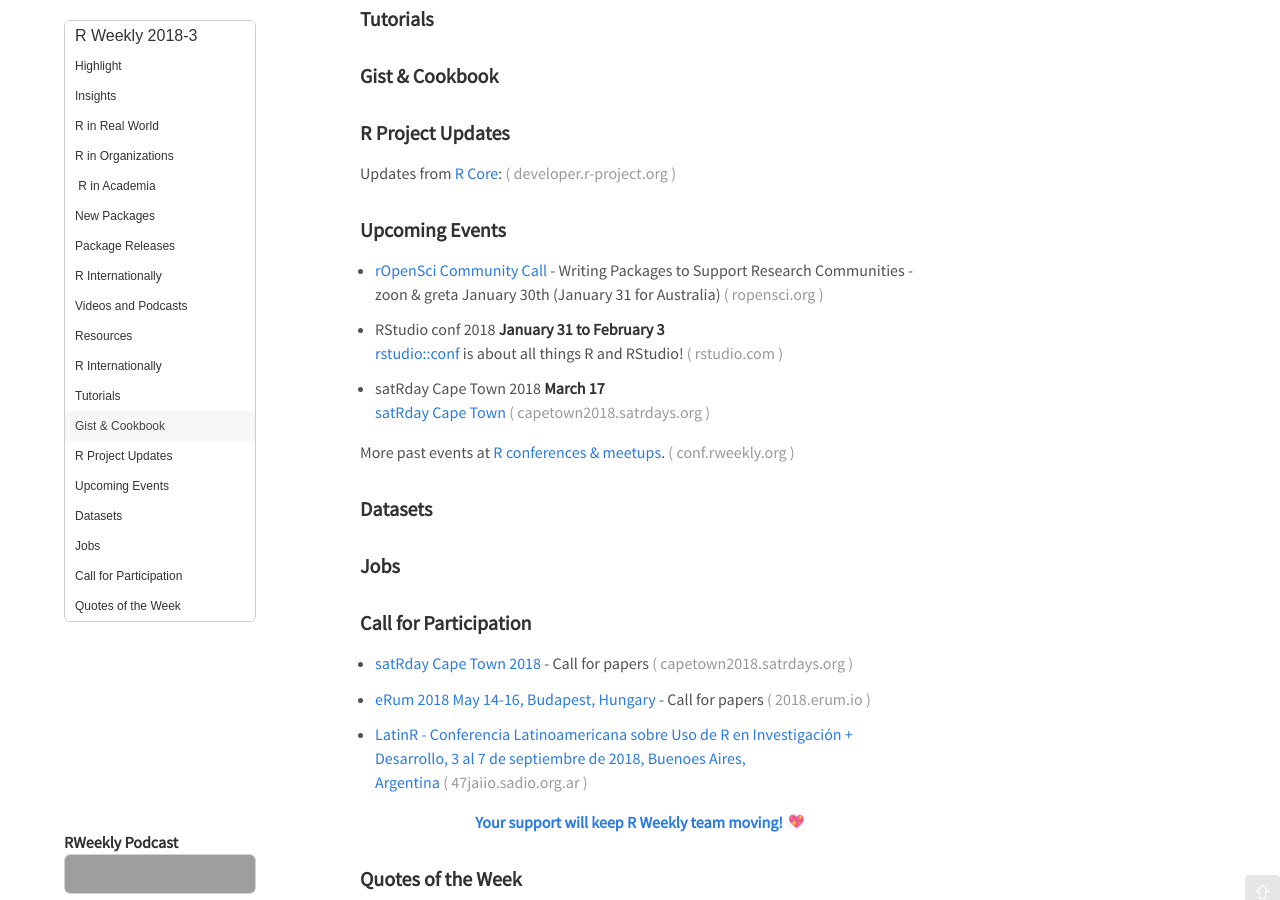
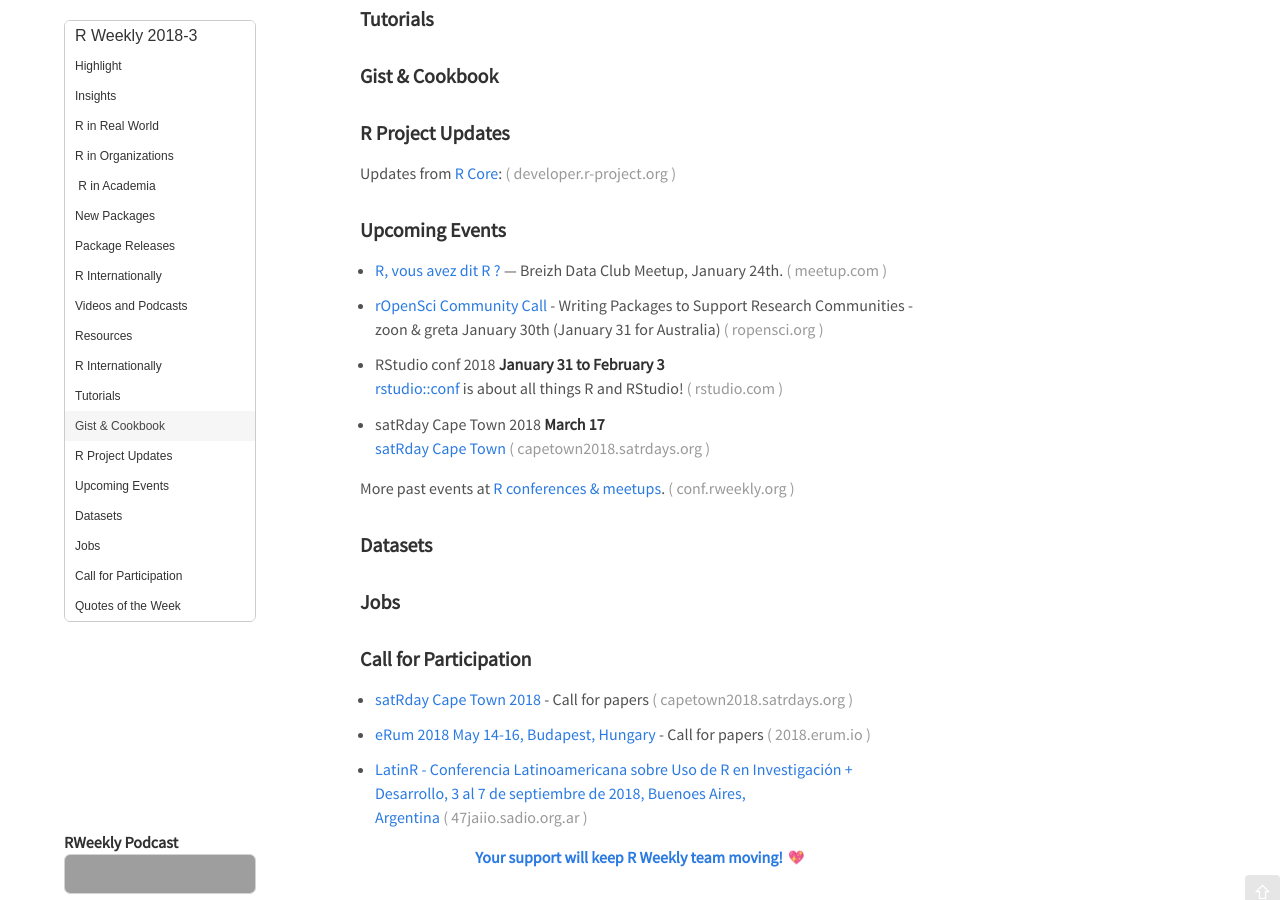
Before and after one commit to rweekly/rweekly.org, a Jekyll site: the page built from draft.md, in a window 1280 px wide and 900 px high, scrolled down 857 px. Built offline with Jekyll 4.4.1, drawn with Linux system fonts in a browser that asks for light colours; emoji names are drawn with the system emoji font; comment, search, counter and statistics services are not loaded; grey boxes are pictures that could not be loaded.

Commit message:
Update draft.md

```diff
--- a/draft.md
+++ b/draft.md
@@ -81,6 +81,8 @@
 
 ###  Upcoming Events
 
++ [R, vous avez dit R ?](https://www.meetup.com/fr-FR/Breizh-Data-Club/events/246482043/) — Breizh Data Club Meetup, January 24th.
+
 + [rOpenSci Community Call](https://ropensci.org/blog/2018/01/03/comm-call-v15/) - Writing Packages to Support Research Communities - zoon & greta
 January 30th (January 31 for Australia)
 
```
